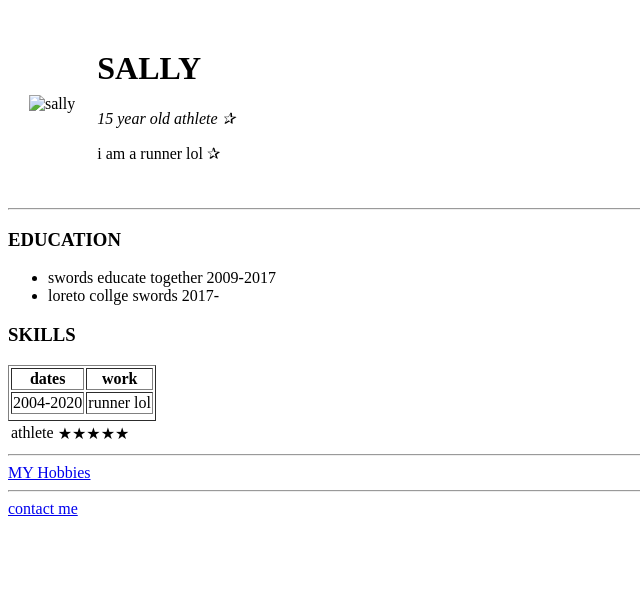
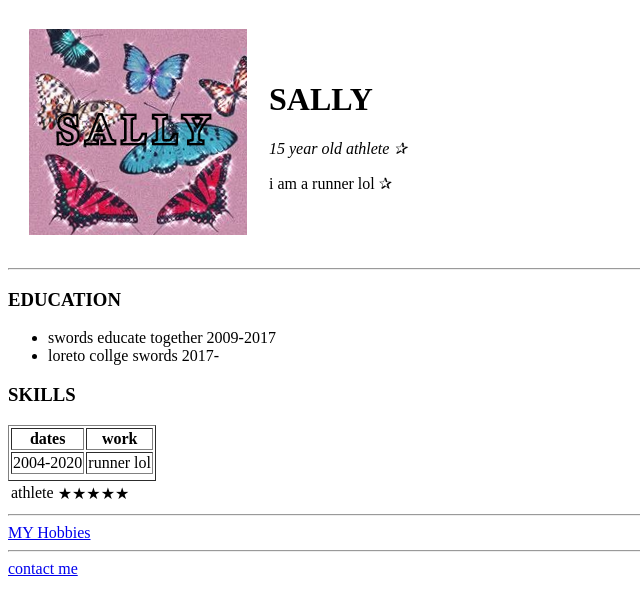
Before and after one commit to sallysumola/cvv, a plain HTML site: page index.html in a window 1280 px wide. Shown: the whole page, without its empty margins (0-640 px from the left). Drawn offline with Linux system fonts and the light colour scheme.

Commit message:
Update index.html

```diff
--- a/index.html
+++ b/index.html
@@ -7,7 +7,7 @@
      <body>
 	    <table cellspacing="20">
 		<tr>
-		<td><img src =images/sally.png alt=sally>
+		<td><img src ="sally.png"alt=sally>
 	    <td><h1> SALLY </H1>
         <p><em>15 year old athlete ✰</em></p>
         <p> i am a runner lol ✰ </p>
```
